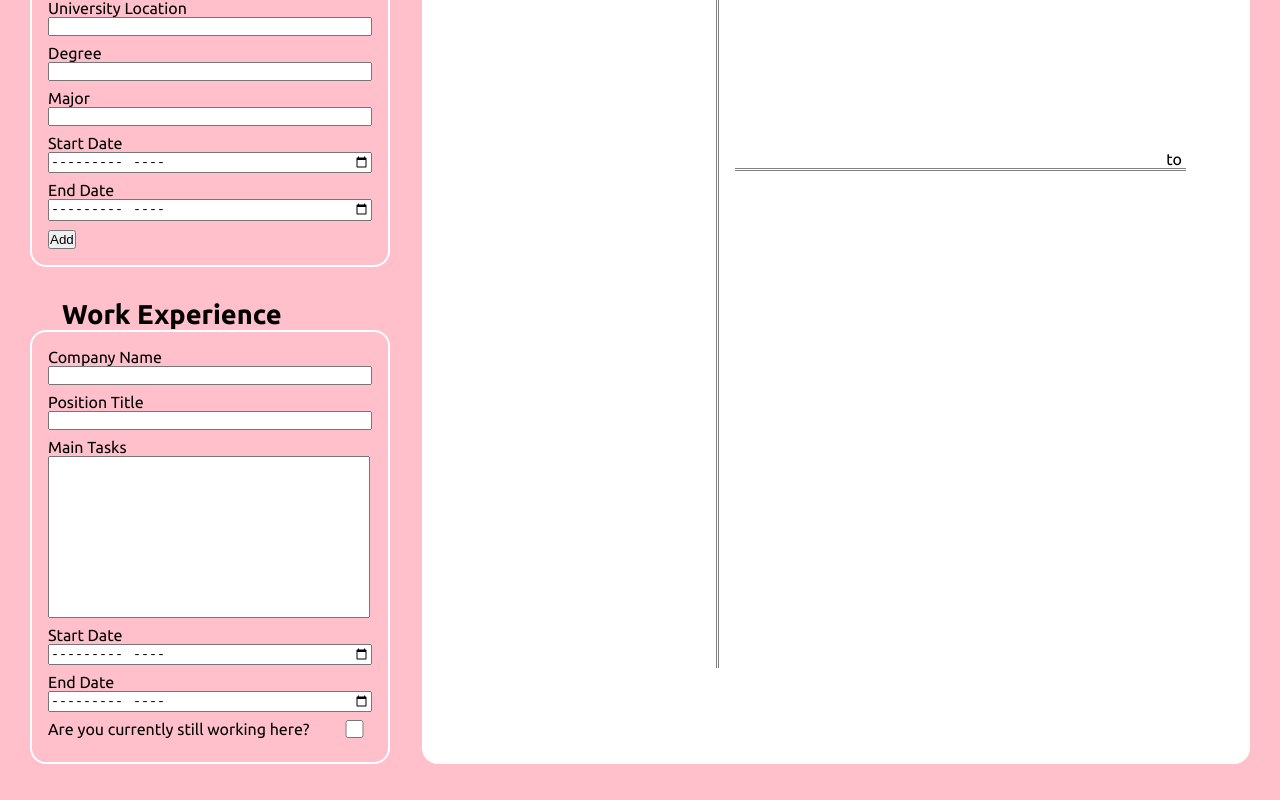
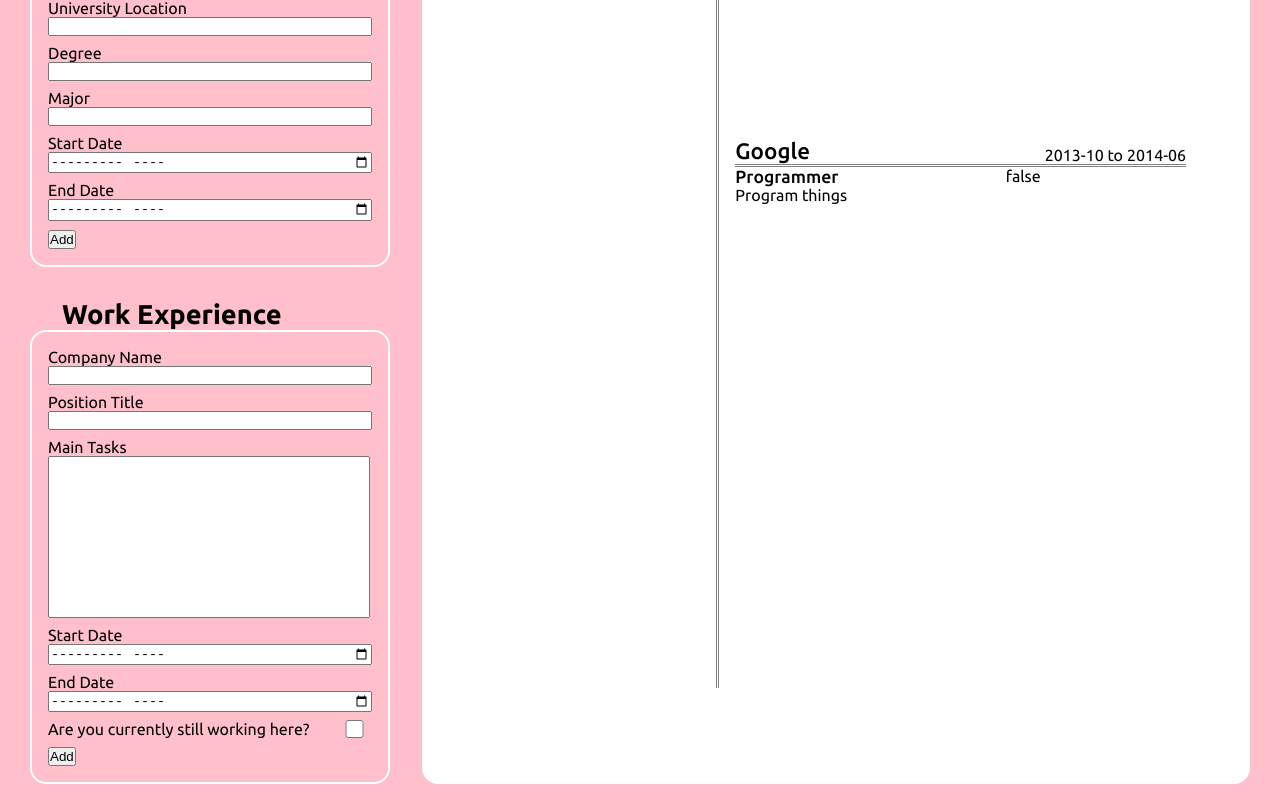
Before and after one commit to lisa-go/cv-application, a React (Create React App) app: page / in a window 1280 px wide. Shown: the part 637-1437 px from the top of the page. Built offline with nearby package versions, Linux system fonts and the light colour scheme.

Commit message:
converted work info to form

```diff
--- a/src/components/Content.js
+++ b/src/components/Content.js
@@ -25,14 +25,14 @@
         eduedate: '2013-06'
     }])
 
-    const [workInfo, setWorkInfo] = useState({
-        workname: '',
-        workpos: '',
-        workmt: '',
-        worksdate: '',
-        workedate: '',
-        workcur: ''
-    })
+    const [workInfo, setWorkInfo] = useState([{
+        workname: 'Google',
+        workpos: 'Programmer',
+        workmt: 'Program things',
+        worksdate: '2013-10',
+        workedate: '2014-06',
+        workcur: 'false'
+    }])
 
     const handleChangeGen = event => {
       const field = event.target.id;
@@ -40,15 +40,9 @@
       setGenInfo(values => ({...values, [field]: value}));
     }
 
-    const handleChangeWork = event => {
-      const field = event.target.id;
-      const value = event.target.value;
-      setWorkInfo(values => ({...values, [field]: value}));
-    }
-
     const {register, handleSubmit} = useForm();
 
-    const onSubmit = (data) => {
+    const onSubmitEdu = (data) => {
       console.log(data);
       setEduInfo([...eduInfo, {
         eduname: data.eduname,
@@ -61,12 +55,30 @@
       console.log(eduInfo)
     }
 
+    const {
+      register: register2,
+      handleSubmit: handleSubmit2,} = useForm();
+
+    const onSubmitWork = (wdata) => {
+      console.log(wdata);
+      setWorkInfo([...workInfo, {
+        workname: wdata.workname,
+        workpos: wdata.workpos,
+        workmt: wdata.workmt,
+        worksdate: wdata.worksdate,
+        workedate: wdata.workedate,
+        workcur: wdata.workcur
+      }]);
+      console.log(workInfo)
+    }
+
+
     return (
             <div id="content">
                 <div id="form">
                     <GenInfo handleChange={handleChangeGen} genInfo={genInfo} />
-                    <EduInfo eduInfo={eduInfo} handleSubmit={handleSubmit} register={register} onSubmit={onSubmit} />
-                    <WorkInfo handleChange={handleChangeWork} workInfo={workInfo} />
+                    <EduInfo eduInfo={eduInfo} handleSubmit={handleSubmit} register={register} onSubmit={onSubmitEdu} />
+                    <WorkInfo workInfo={workInfo} handleSubmit={handleSubmit2} register={register2} onSubmit={onSubmitWork} />
                 </div>
                 <CvGenerated genInfo={genInfo} eduInfo={eduInfo} workInfo={workInfo} />
             </div>
--- a/src/components/CvEducation.js
+++ b/src/components/CvEducation.js
@@ -1,11 +1,10 @@
 import React from "react";
 
-function CvEducation ({ eduInfo, edu }) {
+function CvEducation ({ edu }) {
 
 
     return (
         <div className="CVedu">
-
             <div className="EduName">{edu.eduname}</div>
             <div className="EduDate">
                 <div className="EduSdate">{edu.edusdate} to</div>
--- a/src/components/CvGenerated.js
+++ b/src/components/CvGenerated.js
@@ -11,11 +11,16 @@
 
             {eduInfo.map(edu => {
                 return (
-                   <CvEducation eduInfo={eduInfo} edu={edu} />
+                   <CvEducation edu={edu} />
                 )
             })}
 
-            <CvWork workInfo={workInfo} />
+            {workInfo.map(wrk => {
+                return (
+                    <CvWork wrk={wrk} />
+                )
+            })}
+
         </div>
     )
 
--- a/src/components/CvWork.js
+++ b/src/components/CvWork.js
@@ -1,18 +1,18 @@
 import React from "react";
 
-function CvWork ({ workInfo }) {
+function CvWork ({ wrk }) {
 
 
     return (
         <div className="CVwork">
-            <div className="WorkName">{workInfo.workname}</div>
+            <div className="WorkName">{wrk.workname}</div>
             <div className="WorkDate">
-                <div className="WorkSdate">{workInfo.worksdate} to</div>
-                <div className="WorkEdate">{workInfo.workedate}</div>
+                <div className="WorkSdate">{wrk.worksdate} to</div>
+                <div className="WorkEdate">{wrk.workedate}</div>
             </div>
-            <div className="WorkPos">{workInfo.workpos}</div>
-            <div className="WorkCur">{workInfo.workcur}</div>
-            <div className="WorkMt">{workInfo.workmt}</div>
+            <div className="WorkPos">{wrk.workpos}</div>
+            <div className="WorkCur">{wrk.workcur}</div>
+            <div className="WorkMt">{wrk.workmt}</div>
         </div>
     )
 
--- a/src/components/EduInfo.js
+++ b/src/components/EduInfo.js
@@ -9,37 +9,37 @@
                 <div className="field" id="seduname">
                     <label htmlFor="eduname">University Name</label>
                     <input type="text" id="eduname"
-                        {...register('eduname')}></input>
+                        {...register('eduname')} />
                 </div>
 
                 <div className="field" id="seduloc">
                     <label htmlFor="eduloc">University Location</label>
                     <input type="text" id="eduloc"
-                        {...register('eduloc')}></input>
+                        {...register('eduloc')} />
                 </div>
 
                 <div className="field" id="sedudeg">
                     <label htmlFor="edudeg">Degree</label>
                     <input type="text" id="edudeg"
-                        {...register('edudeg')}></input>
+                        {...register('edudeg')} />
                 </div>
 
                 <div className="field" id="sedumaj">
                     <label htmlFor="edumaj">Major</label>
                     <input type="text" id="edumaj"
-                        {...register('edumaj')}></input>
+                        {...register('edumaj')} />
                 </div>
 
                 <div className="field" id="sedusdate">
                     <label htmlFor="edusdate">Start Date</label>
                     <input type="month" id="edusdate"
-                        {...register('edusdate')}></input>
+                        {...register('edusdate')} />
                 </div>
 
                 <div className="field" id="seduedate">
                     <label htmlFor="eduedate">End Date</label>
                     <input type="month" id="eduedate"
-                        {...register('eduedate')}></input>
+                        {...register('eduedate')} />
                 </div>
 
                 <button type="submit">Add</button>
--- a/src/components/WorkInfo.js
+++ b/src/components/WorkInfo.js
@@ -1,47 +1,50 @@
 import React from "react";
 
-function WorkInfo ({ handleChange, workInfo }) {
+function WorkInfo ({ handleSubmit, register, onSubmit, workInfo }) {
 
     return (
         <div className="part">
             <h1>Work Experience</h1>
             <section>
+                <form onSubmit={handleSubmit(onSubmit)}>
                 <div className="field" id="sworkname">
                     <label htmlFor="workname">Company Name</label>
                     <input type="text" id="workname"
-                        value={workInfo.workname} onChange={handleChange}></input>
+                        {...register('workname')} />
                 </div>
 
                 <div className="field" id="sworkpos">
                     <label htmlFor="workpos">Position Title</label>
                     <input type="text" id="workpos"
-                        value={workInfo.workpos} onChange={handleChange}></input>
+                        {...register('workpos')} />
                 </div>
 
                 <div className="field" id="sworkmt">
                     <label htmlFor="workmt">Main Tasks</label>
                     <textarea id="workmt"
-                        value={workInfo.workmt} onChange={handleChange}></textarea>
+                        {...register('workmt')} />
                 </div>
 
                 <div className="field" id="sworksdate">
                     <label htmlFor="worksdate">Start Date</label>
                     <input type="month" id="worksdate"
-                        value={workInfo.worksdate} onChange={handleChange}></input>
+                        {...register('worksdate')} />
                 </div>
 
                 <div className="field" id="sworkedate">
                     <label htmlFor="workedate">End Date</label>
                     <input type="month" id="workedate"
-                        value={workInfo.workedate} onChange={handleChange}></input>
+                        {...register('workedate')} />
                 </div>
 
                 <div id="sworkcur">
                     <label htmlFor="workcur">Are you currently still working here?</label>
                     <input type="checkbox" id="workcur"
-                        value={workInfo.workcur} onChange={handleChange}></input>
+                        {...register('workcur')} />
                 </div>
 
+                <button type="submit">Add</button>
+            </form>
             </section>
         </div>
     )
```
